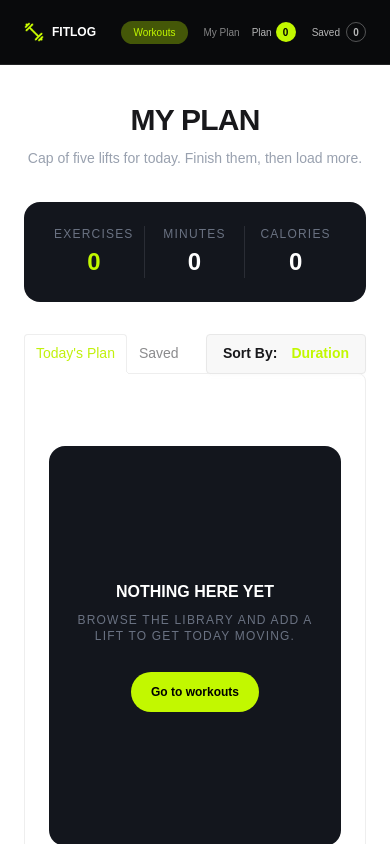
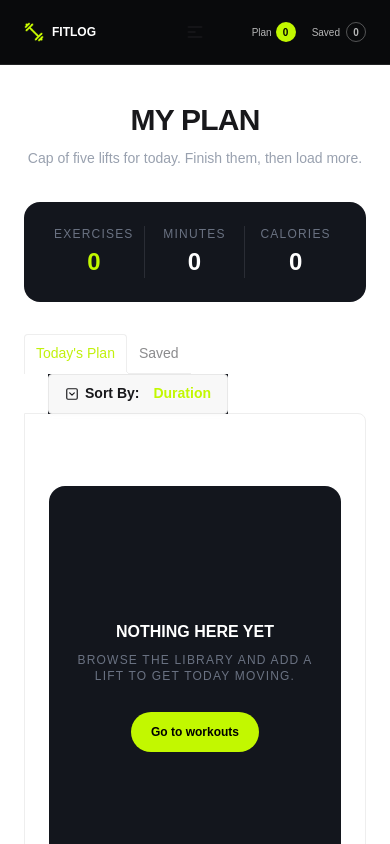
Before and after one commit to christinapenheiro/fitlog-project-using-next.js, a Next.js app: page /my-plan in a window 390 px wide. Shown: the top 844 px of the page. Built offline with nearby package versions, Linux system fonts and the light colour scheme.

Commit message:
responsiveness added for navbar, 404 page fixed, route changing page fixed

```diff
--- a/package.json
+++ b/package.json
@@ -12,6 +12,7 @@
     "next": "16.3.6",
     "react": "19.2.8",
     "react-dom": "19.2.8",
+    "react-icons": "^5.7.0",
     "react-toastify": "^11.1.0"
   },
   "devDependencies": {
--- a/src/app/layout.tsx
+++ b/src/app/layout.tsx
@@ -29,11 +29,13 @@ export default function RootLayout({ children }: LayoutProps<"/">) {
       className={`${geistSans.variable} ${geistMono.variable} h-full antialiased`}
     >
       <body className="min-h-full flex flex-col">
-        <PlanProvider>
-          <Nav></Nav>
-          <div>{children}</div>
-          <Footer></Footer>
-        </PlanProvider>
+        <div className="flex min-h-screen flex-col">
+          <PlanProvider>
+            <Nav></Nav>
+            <main className="flex-1">{children}</main>
+            <Footer></Footer>
+          </PlanProvider>
+        </div>
         <ToastContainer />
       </body>
     </html>
--- /dev/null
+++ b/src/app/loading.tsx
@@ -0,0 +1,9 @@
+const loading = () => {
+    return (
+      <div>
+        <span className="loading loading-spinner loading-xl"></span>
+      </div>
+    );
+};
+
+export default loading;
--- /dev/null
+++ b/src/app/not-found.tsx
@@ -0,0 +1,22 @@
+import Link from "next/link";
+
+export default function NotFound() {
+  return (
+    <div className="flex min-h-[70vh] flex-col items-center justify-center text-center">
+      <h1 className="text-7xl font-bold text-[#C2F800]">404</h1>
+
+      <h2 className="mt-4 text-2xl font-bold text-white">Page Not Found</h2>
+
+      <p className="mt-2 text-white/50">
+        The page you&apos;re looking for doesn&apos;t exist.
+      </p>
+
+      <Link
+        href="/"
+        className="mt-6 rounded-full bg-[#C2F800] px-5 py-2 text-sm font-semibold text-black"
+      >
+        Back to Home
+      </Link>
+    </div>
+  );
+}
--- a/src/components/myplan/DoneButton.tsx
+++ b/src/components/myplan/DoneButton.tsx
@@ -1,20 +1,46 @@
 "use client";
+import IExercise from "@/types/type";
 import { useState } from "react";
 import { toast } from "react-toastify";
+import { useContext } from "react";
+import { PlanContext } from "@/context/plan";
 
-const DoneButton = () => {
-  const [isDone, setIsDone] = useState<boolean>(false);
-  const handleClick = () => {
-    setIsDone(!isDone);
+interface IdoneProps {
+  activeTab: "today" | "saved";
+  card: IExercise
+}
+
+
+const DoneButton = ({ activeTab,card }: IdoneProps) => {
+   const { todayPlan, setTodayPlan, saveLater, setSaveLater } =
+     useContext(PlanContext);
+  // const [isDone, setIsDone] = useState<boolean>(false);
+  // const handleClick = () => {
+  //   setIsDone(!isDone);
+  //   toast.success("Marked as done!");
+  // };
+
+
+  const selectedPlan = activeTab === "today" ? todayPlan : saveLater;
+
+
+
+   const filterPlan = () => {
     toast.success("Marked as done!");
-  };
+    const updatedPlan = [...selectedPlan].filter((exercise) => exercise.id !== card.id);
+    if(activeTab === "today"){
+      setTodayPlan(updatedPlan)
+    } else {
+      setSaveLater(updatedPlan)
+    }}
+
 
   return (
     <button
-      className={`btn btn-sm flex-1 rounded-lg bg-[#C2F800] text-xs font-black ${isDone && "btn-disabled bg-gray-400"} uppercase text-black hover:bg-[#D4FF33] sm:flex-none cursor-pointer`}
-      onClick={handleClick}
+      className={`btn btn-sm rounded-lg bg-[#C2F800] text-[10px] sm:text-xs font-black uppercase text-black hover:bg-[#D4FF33] sm:flex-none cursor-pointer w-full lg:flex-1`}
+      onClick={filterPlan}
     >
-      Mark as Done
+    Mark as Done
     </button>
   );
 };
--- a/src/components/myplan/Sorted.tsx
+++ b/src/components/myplan/Sorted.tsx
@@ -1,6 +1,7 @@
 import { useState } from "react";
 import { useContext } from "react";
 import { PlanContext } from "@/context/plan";
+import { LuSquareChevronDown } from "react-icons/lu";
 
 
 
@@ -36,25 +37,41 @@ const Sorted = ({ activeTab }: { activeTab: string }) => {
 
 
     return (
-      <div className="dropdown dropdown-end absolute right-0 top-0">
+      <div className=" dropdown sm:dropdown-end sm:absolute right-0 top-0 bg-[#14171E] mx-6 sm:mx-0">
         <div tabIndex={0} role="button" className="btn">
-          Sort By:<span className="ml-2 text-[#C2F800]">{selectedOption}</span>
+          <LuSquareChevronDown /> Sort By:
+          <span className="ml-2 text-[#C2F800]">{selectedOption}</span>
         </div>
         <ul
           tabIndex={-1}
           className="dropdown-content menu bg-base-100 rounded-box z-1 w-52 p-2 shadow-sm"
         >
           <li>
-            <span onClick={() => {handleOptionClick("Duration");
-                }}>Duration</span>
+            <span
+              onClick={() => {
+                handleOptionClick("Duration");
+              }}
+            >
+              Duration
+            </span>
           </li>
           <li>
-            <span onClick={() => {handleOptionClick("Calories");
-                }}>Calories</span>
+            <span
+              onClick={() => {
+                handleOptionClick("Calories");
+              }}
+            >
+              Calories
+            </span>
           </li>
           <li>
-            <span onClick={() => {handleOptionClick("Rating");
-                }}>Rating</span>
+            <span
+              onClick={() => {
+                handleOptionClick("Rating");
+              }}
+            >
+              Rating
+            </span>
           </li>
         </ul>
       </div>
--- a/src/components/myplan/delButton.tsx
+++ b/src/components/myplan/delButton.tsx
@@ -23,7 +23,7 @@ export default function DelButton({ card }: DelButtonProps) {
   return (
     <div>
       <button
-        className="btn btn-square btn-sm rounded-lg border border-[#30343D] bg-transparent text-gray-500 hover:border-red-500 hover:bg-transparent hover:text-red-500"
+        className="btn btn-square btn-sm rounded-lg border border-[#30343D] bg-transparent text-gray-500 hover:border-red-500 hover:bg-transparent hover:text-red-500 w-full lg:w-10"
         aria-label="Remove exercise"
         onClick={filterTodayPlan}
       >
--- a/src/components/myplan/saveDelButton.tsx
+++ b/src/components/myplan/saveDelButton.tsx
@@ -23,7 +23,7 @@ export default function SaveDelButton({ card }: SaveDelButtonProps) {
   return (
     <div>
       <button
-        className="btn btn-square btn-sm rounded-lg border border-[#30343D] bg-transparent text-gray-500 hover:border-red-500 hover:bg-transparent hover:text-red-500"
+        className="btn btn-square btn-sm rounded-lg border border-[#30343D] bg-transparent text-gray-500 hover:border-red-500 hover:bg-transparent hover:text-red-500 w-full lg:w-10"
         aria-label="Remove exercise"
         onClick={filterSaveLater}
       >
--- a/src/components/shared/Footer.tsx
+++ b/src/components/shared/Footer.tsx
@@ -6,7 +6,7 @@ const Footer = () => {
     return (
       <div className="">
         <footer className="border-t border-white/10 bg-[#090A0C]">
-          <div className="flex  items-center justify-between px-6 sm:px-8 py-7">
+          <div className="flex  items-center justify-between px-6 sm:px-8 py-7 flex-col sm:flex-row">
 
             <Link href="/" className="flex items-center gap-2">
               <Image
--- a/src/components/shared/NavButton.tsx
+++ b/src/components/shared/NavButton.tsx
@@ -1,6 +1,7 @@
 "use client"
 import Link from "next/link";
 import { useState } from "react";
+
 
 const NavButton = () => {
     const [activeButton,setActiveButton] = useState<"workout"|"myPlan">("workout")
@@ -11,6 +12,7 @@ const NavButton = () => {
     return (
       <div className="navbar-center">
         <div className="flex items-center gap-1 text-[10px] sm:text-sm">
+          <button className="hidden sm:block">
             <Link
               href="/"
               className={`rounded-full ${activeButton === "workout" ? `bg-[#c2f80052]` : `bg-none text-white/50 hover:text-white`} px-3 py-1 font-medium text-[#C2F800]`}
@@ -18,7 +20,57 @@ const NavButton = () => {
             >
               Workouts
             </Link>
+          </button>
 
+          <button className="sm:block hidden">
+            <Link
+              href="/my-plan"
+              className={`rounded-full px-3 py-1 ${activeButton === "myPlan" ? `bg-[#c2f80052] text-[#C2F800]` : ` text-white/50 hover:text-white`} transition`}
+              onClick={() => setActiveButton("myPlan")}
+            >
+              My Plan
+            </Link>
+          </button>
+
+          <div className="sm:hidden">
+            <div className="dropdown">
+              <div
+                tabIndex={0}
+                role="button"
+                className="btn btn-ghost lg:hidden"
+              >
+                <svg
+                  aria-label="Menu"
+                  xmlns="http://www.w3.org/2000/svg"
+                  className="h-5 w-5"
+                  fill="none"
+                  viewBox="0 0 24 24"
+                  stroke="currentColor"
+                >
+                  {" "}
+                  <path
+                    strokeLinecap="round"
+                    strokeLinejoin="round"
+                    strokeWidth="2"
+                    d="M4 6h16M4 12h8m-8 6h16"
+                  />{" "}
+                </svg>
+              </div>
+              <ul
+                tabIndex={-1}
+                className="menu menu-sm dropdown-content bg-base-100 rounded-box z-1 mt-3 w-52 p-2 shadow"
+              >
+                <li>
+                  {" "}
+                  <Link
+                    href="/"
+                    className={`rounded-full ${activeButton === "workout" ? `bg-[#c2f80052]` : `bg-none text-white/50 hover:text-white`} px-3 py-1 font-medium text-[#C2F800]`}
+                    onClick={() => setActiveButton("workout")}
+                  >
+                    Workouts
+                  </Link>
+                </li>
+                <li>
                   <Link
                     href="/my-plan"
                     className={`rounded-full px-3 py-1 ${activeButton === "myPlan" ? `bg-[#c2f80052] text-[#C2F800]` : ` text-white/50 hover:text-white`} transition `}
@@ -26,6 +78,10 @@ const NavButton = () => {
                   >
                     My Plan
                   </Link>
+                </li>
+              </ul>
+            </div>
+          </div>
         </div>
       </div>
     );
```
Also changed, not shown: src/app/my-plan/page.tsx (+15 -12 lines), src/app/workout/[slug]/page.tsx (+9 -3 lines), 1 other file (tests, documents, lock files or other folders). Lines whose indentation alone changed are shown as unchanged.
